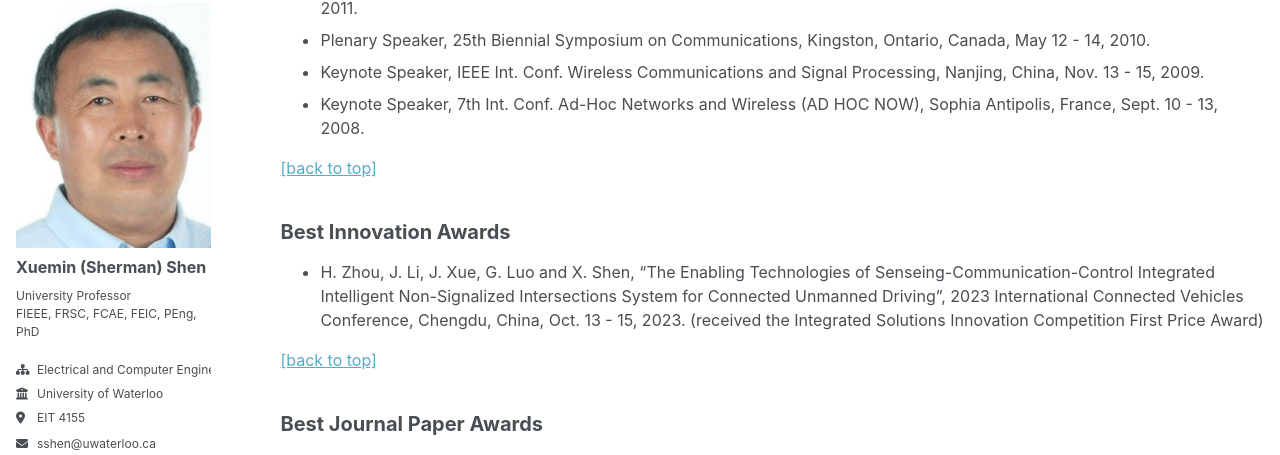
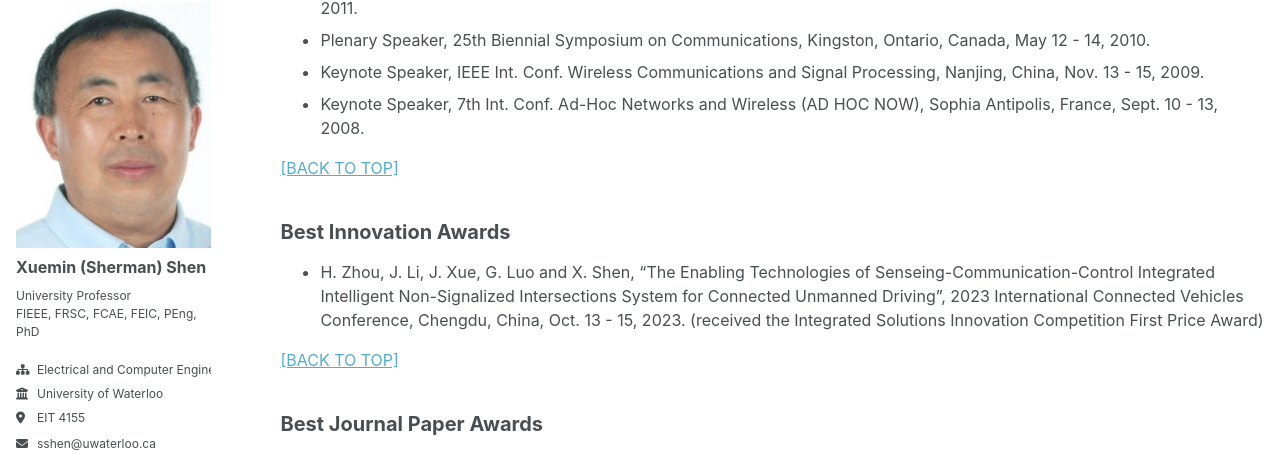
Before and after one commit to m64he/sshen, a Jekyll site: the page built from _pages/recognitions-and-awards.md, in a window 1280 px wide and 1400 px high, scrolled down 6569 px. Shown: the part 102-557 px from the top of the window. Built offline with Jekyll 4.4.1, drawn with Linux system fonts in a browser that asks for light colours; a script that is not in the unit is left out; some of the changed text lies outside the part shown.

```diff
--- a/_pages/recognitions-and-awards.md
+++ b/_pages/recognitions-and-awards.md
@@ -72,7 +72,7 @@ author_profile: true
 * The Premier's Research Excellence Award (PREA), from the Province of Ontario in 2003, for demonstrated excellence of scientific and academic contributions
 * Distinguished Performance Award, from the Faculty of Engineering, University of Waterloo in 2017, and 2002, for outstanding contribution in teaching, scholarship and service
 
-[\[back to top\]](#recognitions-and-awards_top)
+[\[BACK TO TOP\]](#recognitions-and-awards_top)
 
 
 ## Services
@@ -117,7 +117,7 @@ author_profile: true
 * Board Member, Institute for Computer Research, University of Waterloo
 
 
-[\[back to top\]](#recognitions-and-awards_top)
+[\[BACK TO TOP\]](#recognitions-and-awards_top)
 
 ## Keynote Speaker
 
@@ -170,14 +170,14 @@ author_profile: true
 * Keynote Speaker, 7th Int. Conf. Ad-Hoc Networks and Wireless (AD HOC NOW), Sophia Antipolis, France, Sept. 10 - 13, 2008.
 
 
-[\[back to top\]](#recognitions-and-awards_top)
+[\[BACK TO TOP\]](#recognitions-and-awards_top)
 
 ## Best Innovation Awards
 
 * H. Zhou, J. Li, J. Xue, G. Luo and X. Shen, "The Enabling Technologies of Senseing-Communication-Control Integrated Intelligent Non-Signalized Intersections System for Connected Unmanned Driving", 2023 International Connected Vehicles Conference, Chengdu, China, Oct. 13 - 15, 2023. (received the Integrated Solutions Innovation Competition First Price Award)
 
 
-[\[back to top\]](#recognitions-and-awards_top)
+[\[BACK TO TOP\]](#recognitions-and-awards_top)
 
 ## Best Journal Paper Awards
 
@@ -195,7 +195,7 @@ author_profile: true
 * R. Jiang, R. Lu, Y. Wang, J. Luo, C. Shen, and X. Shen, "Energy-Theft Detection Issues for Advanced Metering Infrastructure in Smart Grid", Tsinghua Science and Technology, Vol.19, No. 2, pp. 105-120, 2014. (received the Tsinghua Science and Technology 2014 Best Paper Award)
 
 
-[\[back to top\]](#recognitions-and-awards_top)
+[\[BACK TO TOP\]](#recognitions-and-awards_top)
 
 ## Best Conference Paper Awards
 
@@ -262,4 +262,4 @@ author_profile: true
 * R. Qiu, H. Liu, and X. Shen, "Ultra-Wideband for Multiple-Access Communications", IEEE Communication Magazine, Vol. 43, No. 2, pp. 80-87, 2005. (one of the ComSoc's top 10 most popular online articles for April 2005, and one of the top 100 of all IEEE Documents accessed for March, April, and May 2005)
 *
 
-[\[back to top\]](#recognitions-and-awards_top)
+[\[BACK TO TOP\]](#recognitions-and-awards_top)
```
